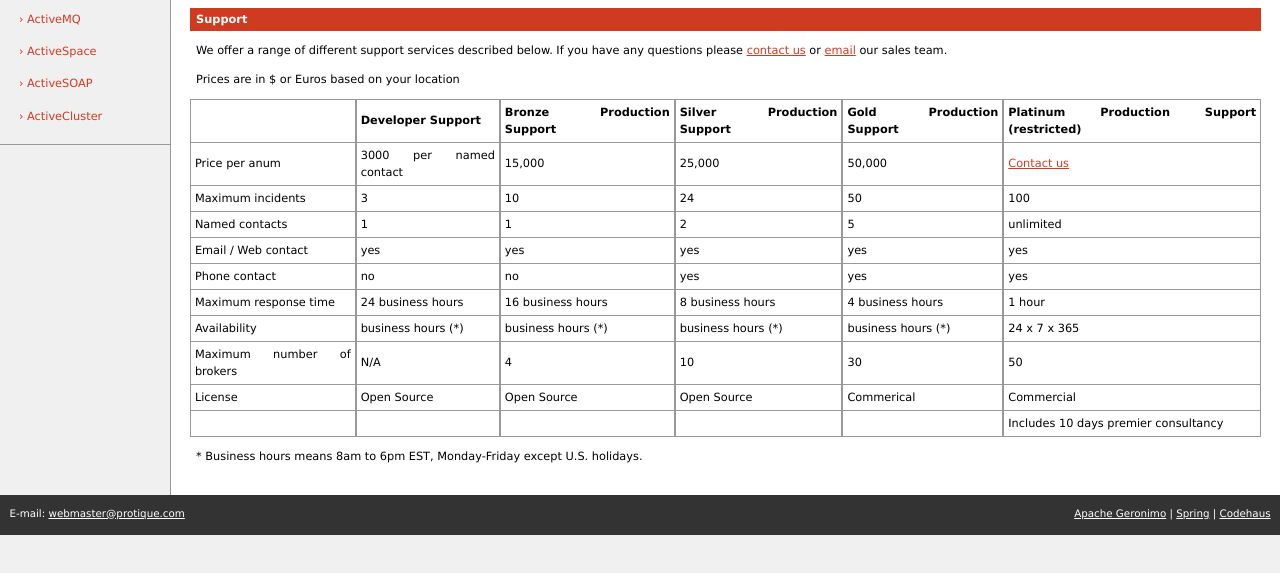
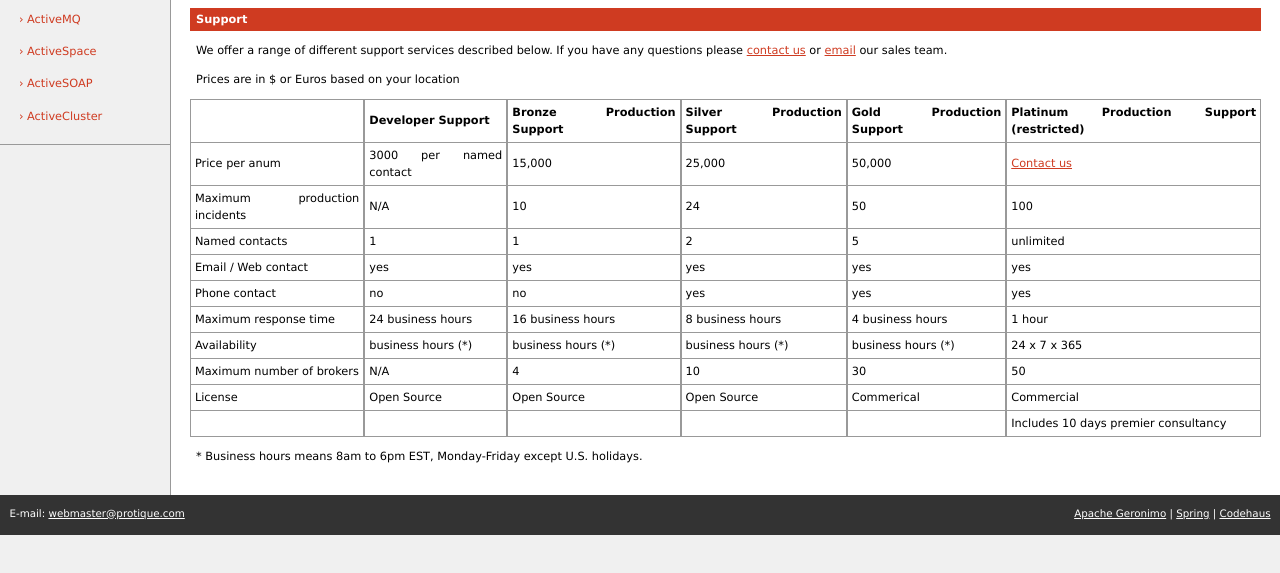
Before and after one commit to codehaus/protique, a plain HTML site: page website/support.html in a window 1280 px wide. Shown: the part 153-726 px from the top of the page. Drawn offline with nearby package versions, Linux system fonts and the light colour scheme; files that its build step writes are made by us from their sources.

```diff
--- a/website/support.html
+++ b/website/support.html
@@ -46,8 +46,8 @@
           <td><a href="mailto:sales@protique.com">Contact us</a></td>
         </tr>
         <tr>
-          <td>Maximum incidents</td>
-          <td>3</td>
+          <td>Maximum production incidents</td>
+          <td>N/A</td>
           <td>10</td>
           <td>24</td>
           <td>50</td>
```
